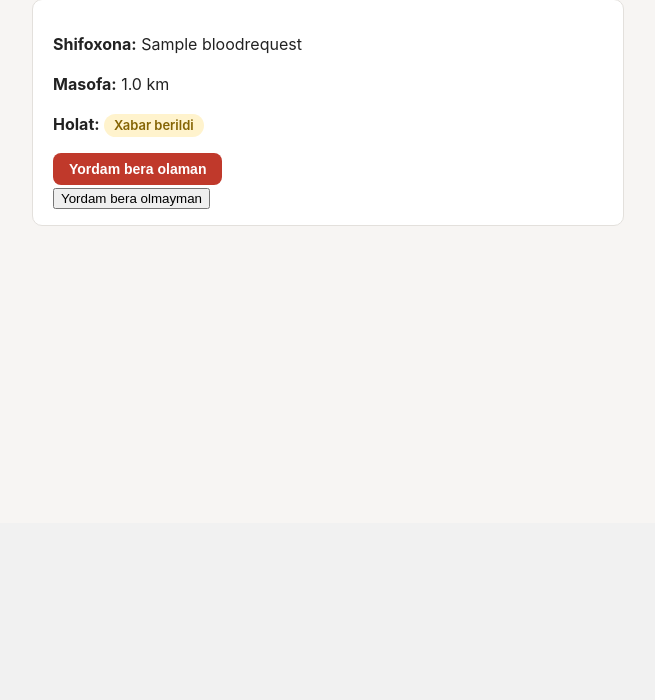
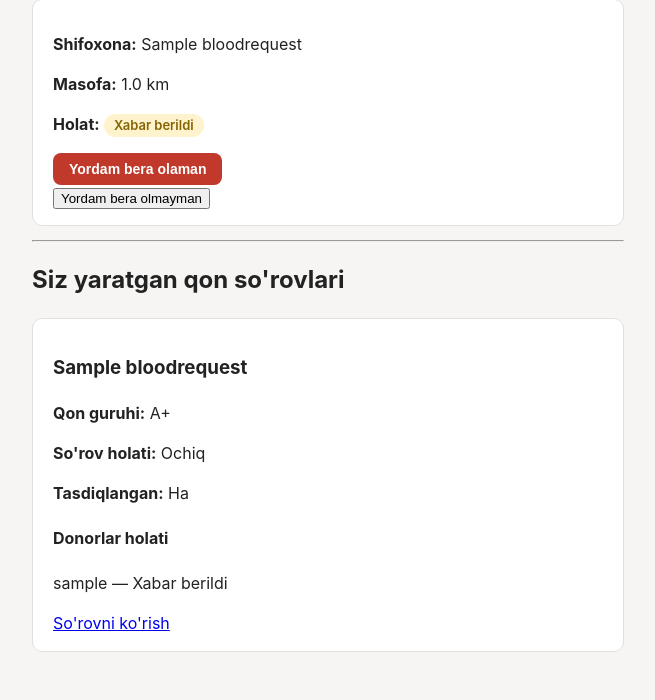
Before and after one commit to mohlaroy1/Vega, a Django app: page /en/dashboard/ in a window 1280 px wide. Shown: the part 277-977 px from the top of the page, without its empty margins (312-967 px from the left). Before the commit the page ends 503 px from the top, so only its background shows below. Run offline with Django 5.2, Linux system fonts and the light colour scheme; a user stored in the database is signed in; tables that the repository leaves empty hold one stand-in row (values such as "Sample post").

Commit message:
Show blood request statuses on dashboard

```diff
--- a/templates/dashboard.html
+++ b/templates/dashboard.html
@@ -32,4 +32,50 @@
 <p>{% trans "Hozircha mos so'rovlar yo'q." %}</p>
 {% endfor %}
 {% endif %}
+
+<hr>
+
+<h2>{% trans "Siz yaratgan qon so'rovlari" %}</h2>
+
+{% for blood_request in my_requests %}
+<div class="match-card">
+    <h3>{{ blood_request.hospital_name }}</h3>
+
+    <p>
+        <strong>{% trans "Qon guruhi" %}:</strong>
+        {{ blood_request.blood_type }}
+    </p>
+
+    <p>
+        <strong>{% trans "So'rov holati" %}:</strong>
+        {{ blood_request.get_status_display }}
+    </p>
+
+    <p>
+        <strong>{% trans "Tasdiqlangan" %}:</strong>
+        {% if blood_request.verified %}
+            {% trans "Ha" %}
+        {% else %}
+            {% trans "Kutilmoqda" %}
+        {% endif %}
+    </p>
+
+    <h4>{% trans "Donorlar holati" %}</h4>
+
+    {% for match in blood_request.matches.all %}
+        <p>
+            {{ match.donor.user.username }} —
+            {{ match.get_status_display }}
+        </p>
+    {% empty %}
+        <p>{% trans "Hozircha donor topilmadi." %}</p>
+    {% endfor %}
+
+    <a href="{% url 'request_detail' blood_request.id %}">
+        {% trans "So'rovni ko'rish" %}
+    </a>
+</div>
+{% empty %}
+<p>{% trans "Siz hali qon so'rovi yaratmagansiz." %}</p>
+{% endfor %}
 {% endblock %}
--- a/tracker/views.py
+++ b/tracker/views.py
@@ -38,19 +38,33 @@ def register_donor(request):
     return render(request, "donors/register.html", {"form": form})
 
 
+
 @login_required
 def dashboard(request):
     donor_profile = DonorProfile.objects.filter(user=request.user).first()
+
     my_matches = None
     if donor_profile:
         my_matches = donor_profile.matches.select_related(
             "blood_request"
         ).order_by("-created_at")
 
+    from .models import BloodRequest
+
+    my_requests = (
+        BloodRequest.objects.filter(requester=request.user)
+        .prefetch_related("matches__donor__user")
+        .order_by("-created_at")
+    )
+
     return render(
         request,
         "dashboard.html",
-        {"donor_profile": donor_profile, "my_matches": my_matches},
+        {
+            "donor_profile": donor_profile,
+            "my_matches": my_matches,
+            "my_requests": my_requests,
+        },
     )
 
 
```
